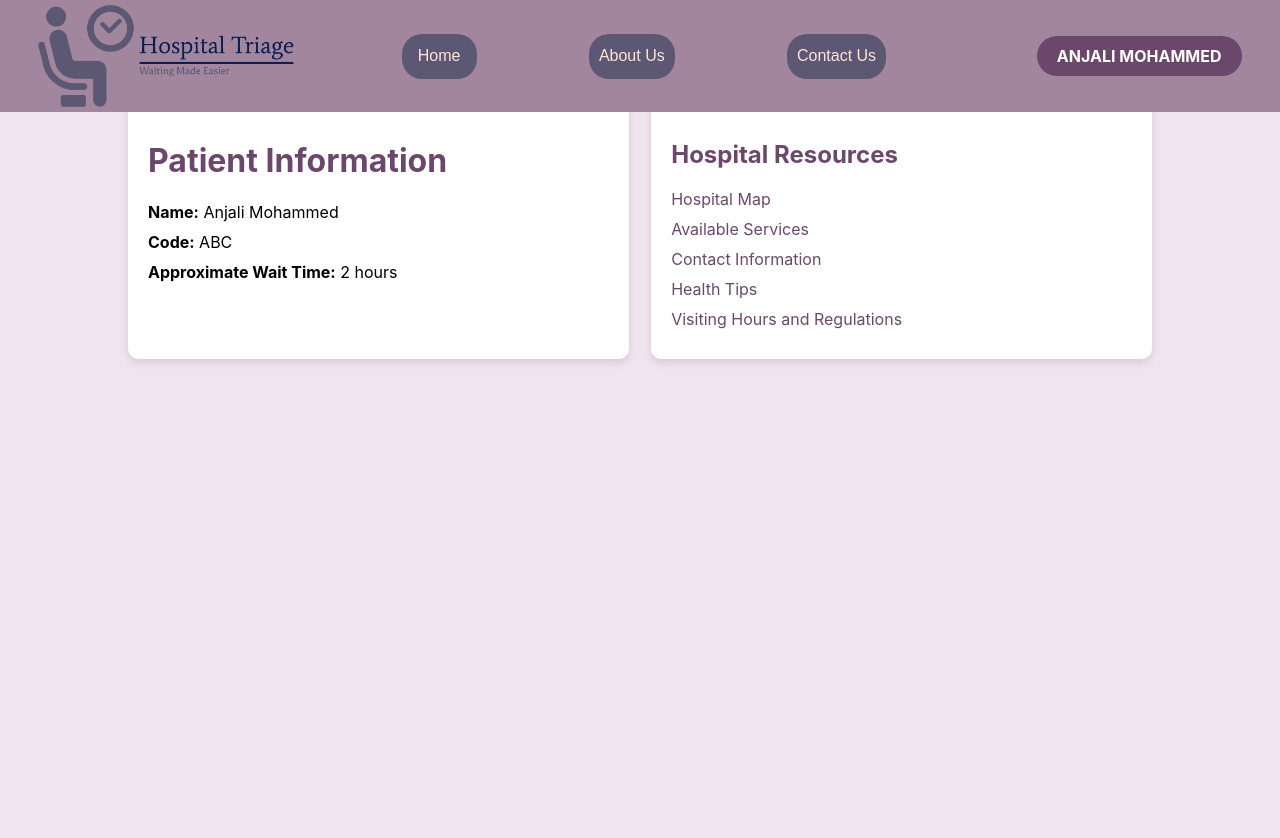
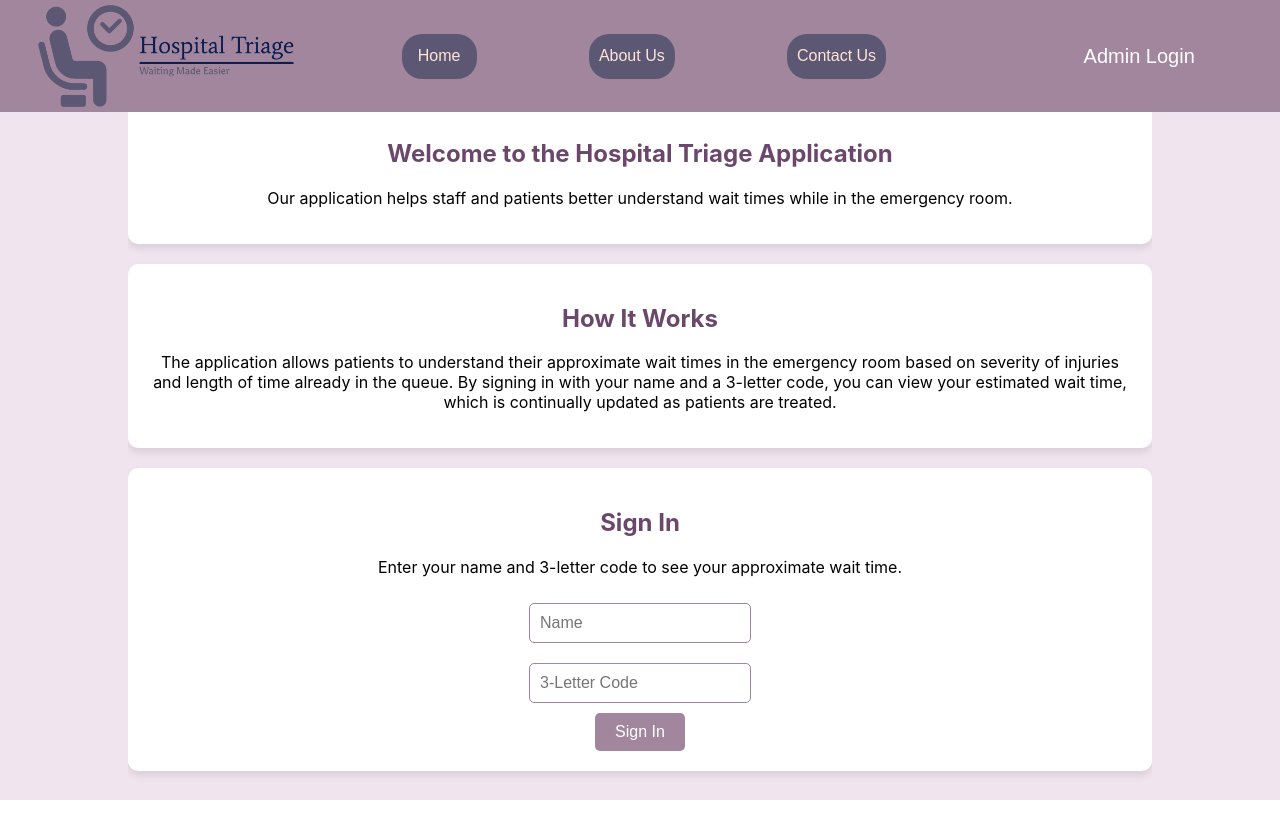
Before and after one commit to AnjaliMohammed/emergency_waitlist, a React (Create React App) app: page / in a window 1280 px wide. Shown: the top 838 px of the page. After the commit the page ends 800 px from the top, so only its background shows below. Built offline with nearby package versions, Linux system fonts and the light colour scheme.

Commit message:
Implement PHP logic to validate patient login

```diff
--- a/src/App.js
+++ b/src/App.js
@@ -1,9 +1,26 @@
-import React from 'react';
+import React, { useState } from 'react';
+import { BrowserRouter as Router, Route, Routes } from 'react-router-dom';
+import LandingPage from './components/landingPage';
+import AdminPage from './components/adminPage';
 import PatientPage from './components/patientPage';
 
 const App = () => {
+  const [isAdminLoggedIn, setIsAdminLoggedIn] = useState(false);
+  const [adminName, setAdminName] = useState('');
+
+  const handleAdminLogin = (name) => {
+    setIsAdminLoggedIn(true);
+    setAdminName(name);
+  };
+
   return (
-    <PatientPage patientName={"Anjali Mohammed"} patientCode={"ABC"}/>
+    <Router>
+      <Routes>
+        <Route path="/" element={<LandingPage />} />
+        <Route path="/admin" element={isAdminLoggedIn ? <AdminPage adminName={adminName} /> : <LandingPage />} />
+        <Route path="/patient" element={<PatientPage />} />
+      </Routes>
+    </Router>
   );
 };
 
--- a/src/components/landingPage.jsx
+++ b/src/components/landingPage.jsx
@@ -1,13 +1,51 @@
 import React, { useState } from "react";
+import { useNavigate } from "react-router-dom";
 import styles from "../styles/landingPage.module.css";
 import NavigationBar from "./navBar";
 import Popup from "./popup";
 
 const LandingPage = () => {
   const [seen, setSeen] = useState(false);
+  const [patientName, setPatientName] = useState("");
+  const [patientCode, setPatientCode] = useState("");
+  const [errorMessages, setErrorMessages] = useState([]);
+  const navigate = useNavigate();
 
   const toggleAdminLoginPopup = () => {
     setSeen(!seen);
+  };
+
+  const handleSignIn = async (e) => {
+    e.preventDefault();
+    setErrorMessages([]);
+
+    try {
+      const response = await fetch(
+        "http://localhost:8000/validatePatient.php",
+        {
+          method: "POST",
+          headers: {
+            "Content-Type": "application/json",
+          },
+          body: JSON.stringify({ name: patientName, code: patientCode }),
+        }
+      );
+
+      const result = await response.json();
+
+      if (result.success) {
+        navigate("/patient", {
+          state: { patientName: result.name, patientCode: result.code },
+        });
+      } else {
+        setErrorMessages(result.errors);
+      }
+    } catch (error) {
+      console.error("Error:", error);
+      setErrorMessages([
+        "An unexpected error occurred. Please try again later.",
+      ]);
+    }
   };
 
   return (
@@ -36,19 +74,32 @@ const LandingPage = () => {
           <p>
             Enter your name and 3-letter code to see your approximate wait time.
           </p>
-          <form className={styles.signInForm}>
+          <form className={styles.signInForm} onSubmit={handleSignIn}>
             <input
               id="nameInput"
               type="text"
               placeholder="Name"
               className={styles.inputField}
+              value={patientName}
+              onChange={(e) => setPatientName(e.target.value)}
             />
             <input
               id="codeInput"
               type="text"
               placeholder="3-Letter Code"
               className={styles.inputField}
+              value={patientCode}
+              onChange={(e) => setPatientCode(e.target.value)}
             />
+            {errorMessages.length > 0 && (
+              <div className={styles.errorMessages}>
+                {errorMessages.map((error, index) => (
+                  <p key={index} className={styles.errorMessage}>
+                    {error}
+                  </p>
+                ))}
+              </div>
+            )}
             <button type="submit" className={styles.signInButton}>
               Sign In
             </button>
--- a/src/components/patientPage.jsx
+++ b/src/components/patientPage.jsx
@@ -1,4 +1,5 @@
 import React, { useState, useEffect } from "react";
+import { useLocation } from "react-router-dom";
 import styles from "../styles/patientPage.module.css";
 import NavigationBar from "./navBar";
 import HospitalMap from "../images/map.png";
@@ -28,7 +29,9 @@ const resourcesInfo = {
     "Visiting hours are from 9 AM to 9 PM. Please adhere to the hospital's regulations for a smooth visit.",
 };
 
-const PatientPage = ({ patientName, patientCode }) => {
+const PatientPage = () => {
+  const location = useLocation();
+  const { patientName, patientCode } = location.state || {};
   const [waitTime, setWaitTime] = useState("");
   const [selectedResource, setSelectedResource] = useState("");
 
--- a/src/styles/landingPage.module.css
+++ b/src/styles/landingPage.module.css
@@ -59,3 +59,12 @@
   border: none;
   border-radius: 5px;
 }
+
+.errorMessages {
+  color: red;
+  margin-bottom: 10px;
+}
+
+.errorMessage {
+  margin: 5px 0;
+}
```
Also changed, not shown: 1 other file (tests, documents, lock files or other folders).
